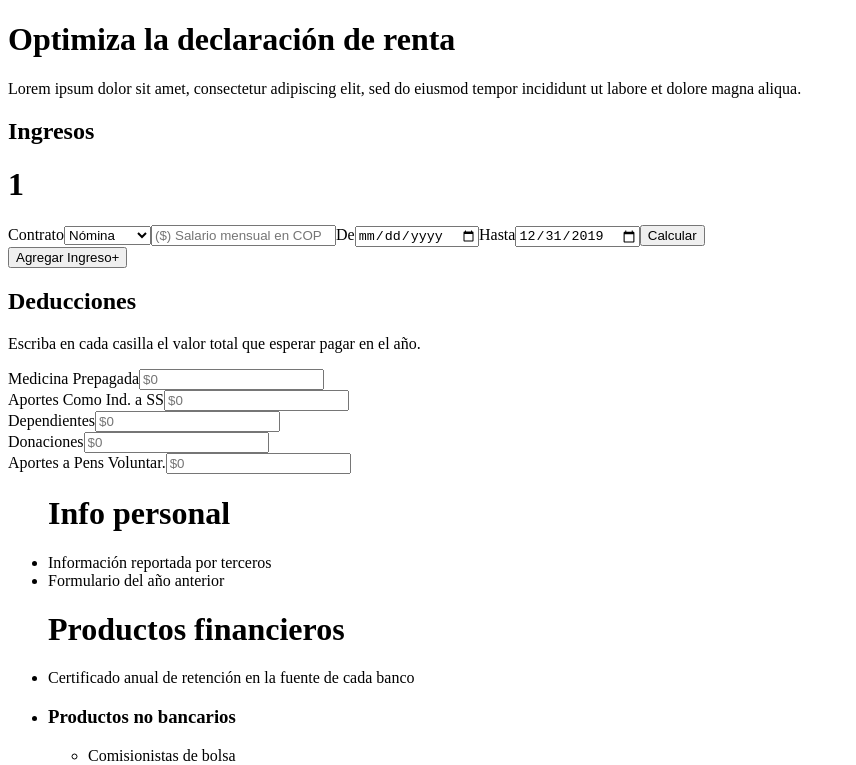
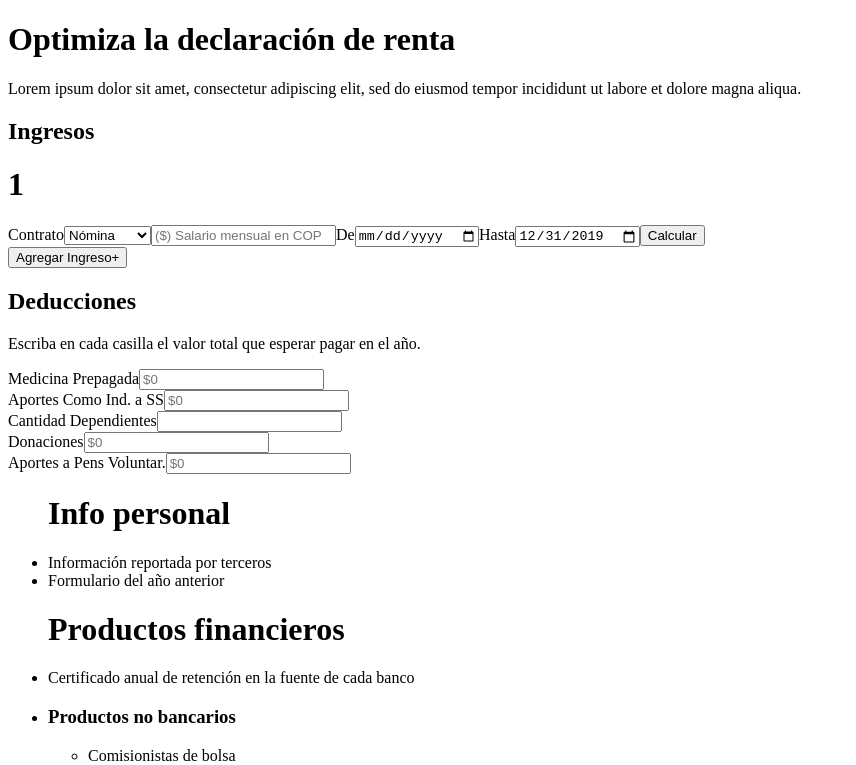
Before and after one commit to do-diegoortiz/declaracion-de-renta, a Next.js app: page / in a window 1280 px wide. Shown: the top 765 px of the page, without its empty margins (0-856 px from the left). Built offline with nearby package versions, Linux system fonts and the light colour scheme.

Commit message:
Showing summary even for one income source. Dependientes input as quantity integer

```diff
--- a/components/deductions/deductions.js
+++ b/components/deductions/deductions.js
@@ -33,11 +33,8 @@ class Deductions extends React.Component {
       </div>
 
       <div className={css.formGroup}>
-        <label className={css.label}>Dependientes</label>
-        <DeductionInput
-          name='dependants'
-          onChange={this.props.handleDeductionChange}
-        />
+        <label className={css.label}>Cantidad Dependientes</label>
+        <input type="number" name='dependants' onChange={this.props.handleDeductionChange} />
       </div>
 
       <div className={css.formGroup}>
--- a/components/income/income.js
+++ b/components/income/income.js
@@ -75,8 +75,10 @@ class Income extends React.Component {
       )
 
       if (incomeSources[incomeIndex].contract === 'nomina') {
+        // If income is below certain UVT's is not 9% but 8%. Because 1% of Solidaridad wouldn't be included
         totalIncomeNoTaxes += incomeSources[incomeIndex].income * (incomeSources[incomeIndex].workedDays/30) * 0.09
       } else {
+        // As independant you pay based on the 40% of your salary. 12.5% in health and 16% in retirement.
         totalIncomeNoTaxes += incomeSources[incomeIndex].income * (incomeSources[incomeIndex].workedDays/30) * 0.4 * 0.285
       }
     }
@@ -90,7 +92,7 @@ class Income extends React.Component {
 
       <div className={css.summaryContainer}>
         {summaryVisible && jobsSummary}
-        {summaryVisible && jobsSummary.length > 1 && <TotalSummary
+        {summaryVisible && <TotalSummary
           income={totalIncome}
           incomeWithoutTaxes={totalIncomeNoTaxes}
         />}
```
Also changed, not shown: 1 other file (tests, documents, lock files or other folders).
